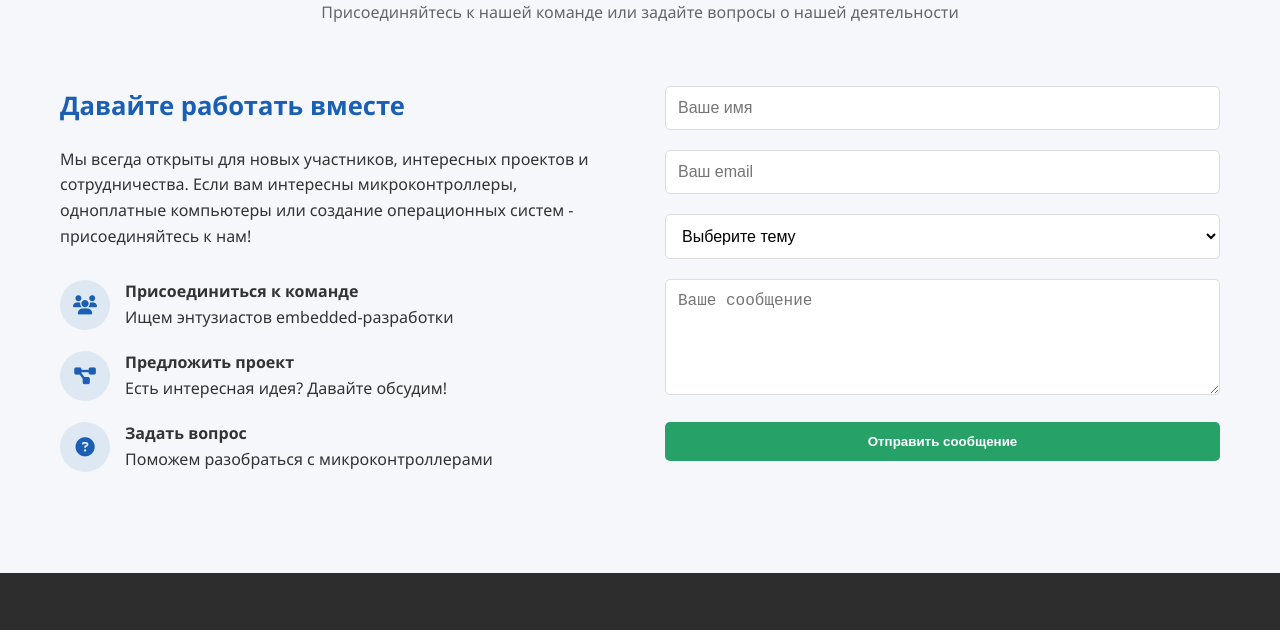
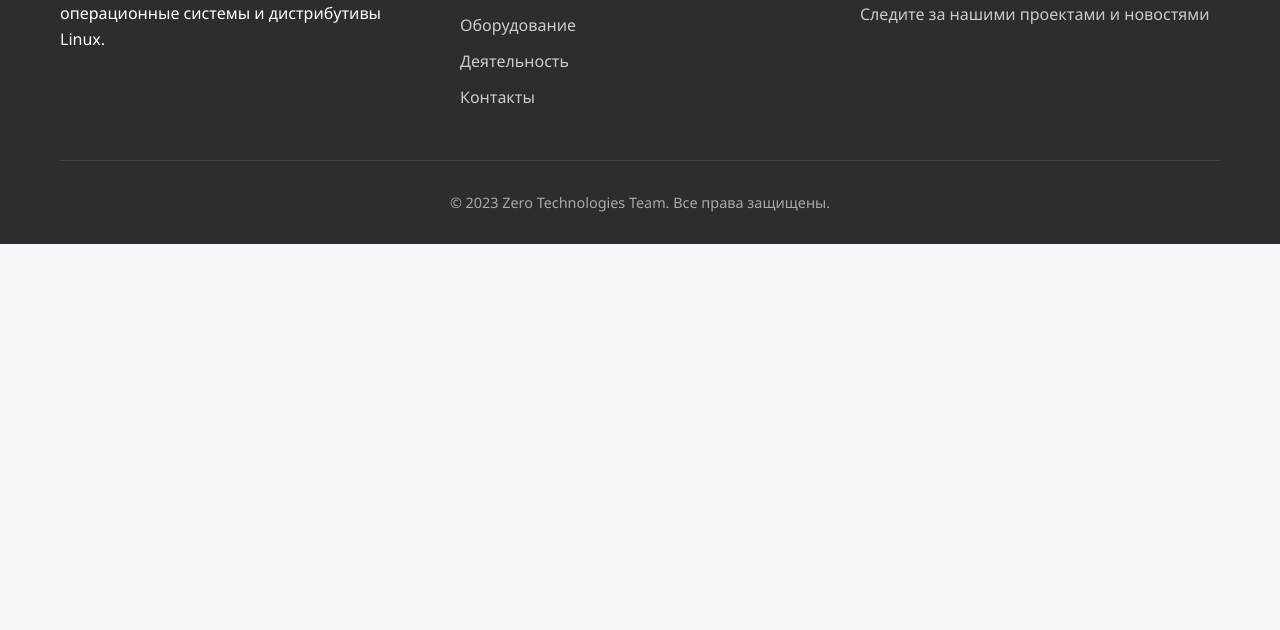
Before and after one commit to Slax-Inc/Zero-Technologies-Team, a plain HTML site: page index.html in a window 1280 px wide. Shown: the part 4289-4919 px from the top of the page. After the commit the page ends 4533 px from the top, so only its background shows below. Drawn offline with Linux system fonts and the light colour scheme.

Commit message:
Update index.html

```diff
--- a/index.html
+++ b/index.html
@@ -741,84 +741,7 @@
                         <i class="fas fa-users"></i>
                     </div>
                     <h3>Обучение и сообщество</h3>
-                    <p>Проведение воркшопов, обмен знаниями и развитие сообщества энтузиастов embedded-разработки.</p>
-                </div>
-            </div>
-        </div>
-    </section>
-
-    <!-- Contact Section -->
-    <section id="contact">
-        <div class="container">
-            <div class="section-title">
-                <h2>Свяжитесь с нами</h2>
-                <p>Присоединяйтесь к нашей команде или задайте вопросы о нашей деятельности</p>
-            </div>
-
-            <div class="contact-content">
-                <div class="contact-info">
-                    <h3>Давайте работать вместе</h3>
-                    <p>Мы всегда открыты для новых участников, интересных проектов и сотрудничества. Если вам интересны микроконтроллеры, одноплатные компьютеры или создание операционных систем - присоединяйтесь к нам!</p>
-
-                    <div class="contact-details">
-                        <div class="contact-item">
-                            <div class="contact-icon">
-                                <i class="fas fa-users"></i>
-                            </div>
-                            <div>
-                                <h4>Присоединиться к команде</h4>
-                                <p>Ищем энтузиастов embedded-разработки</p>
-                            </div>
-                        </div>
-
-                        <div class="contact-item">
-                            <div class="contact-icon">
-                                <i class="fas fa-project-diagram"></i>
-                            </div>
-                            <div>
-                                <h4>Предложить проект</h4>
-                                <p>Есть интересная идея? Давайте обсудим!</p>
-                            </div>
-                        </div>
-
-                        <div class="contact-item">
-                            <div class="contact-icon">
-                                <i class="fas fa-question-circle"></i>
-                            </div>
-                            <div>
-                                <h4>Задать вопрос</h4>
-                                <p>Поможем разобраться с микроконтроллерами</p>
-                            </div>
-                        </div>
-                    </div>
-                </div>
-
-                <div class="contact-form">
-                    <form id="contactForm">
-                        <div style="margin-bottom: 20px;">
-                            <input type="text" placeholder="Ваше имя" style="width: 100%; padding: 12px; border: 1px solid #ddd; border-radius: 5px; font-size: 1rem;">
-                        </div>
-
-                        <div style="margin-bottom: 20px;">
-                            <input type="email" placeholder="Ваш email" style="width: 100%; padding: 12px; border: 1px solid #ddd; border-radius: 5px; font-size: 1rem;">
-                        </div>
-
-                        <div style="margin-bottom: 20px;">
-                            <select style="width: 100%; padding: 12px; border: 1px solid #ddd; border-radius: 5px; font-size: 1rem; background-color: white;">
-                                <option value="">Выберите тему</option>
-                                <option value="join">Присоединиться к команде</option>
-                                <option value="project">Предложить проект</option>
-                                <option value="question">Задать вопрос</option>
-                                <option value="other">Другое</option>
-                            </select>
-                        </div>
-
-                        <div style="margin-bottom: 20px;">
-                            <textarea placeholder="Ваше сообщение" rows="5" style="width: 100%; padding: 12px; border: 1px solid #ddd; border-radius: 5px; font-size: 1rem;"></textarea>
-                        </div>
-
-                        <button type="submit" class="btn" style="width: 100%;">Отправить сообщение</button>
-                    </form>
+                    <p>Обмен знаниями и развитие сообщества энтузиастов embedded-разработки.</p>
                 </div>
             </div>
         </div>
```
